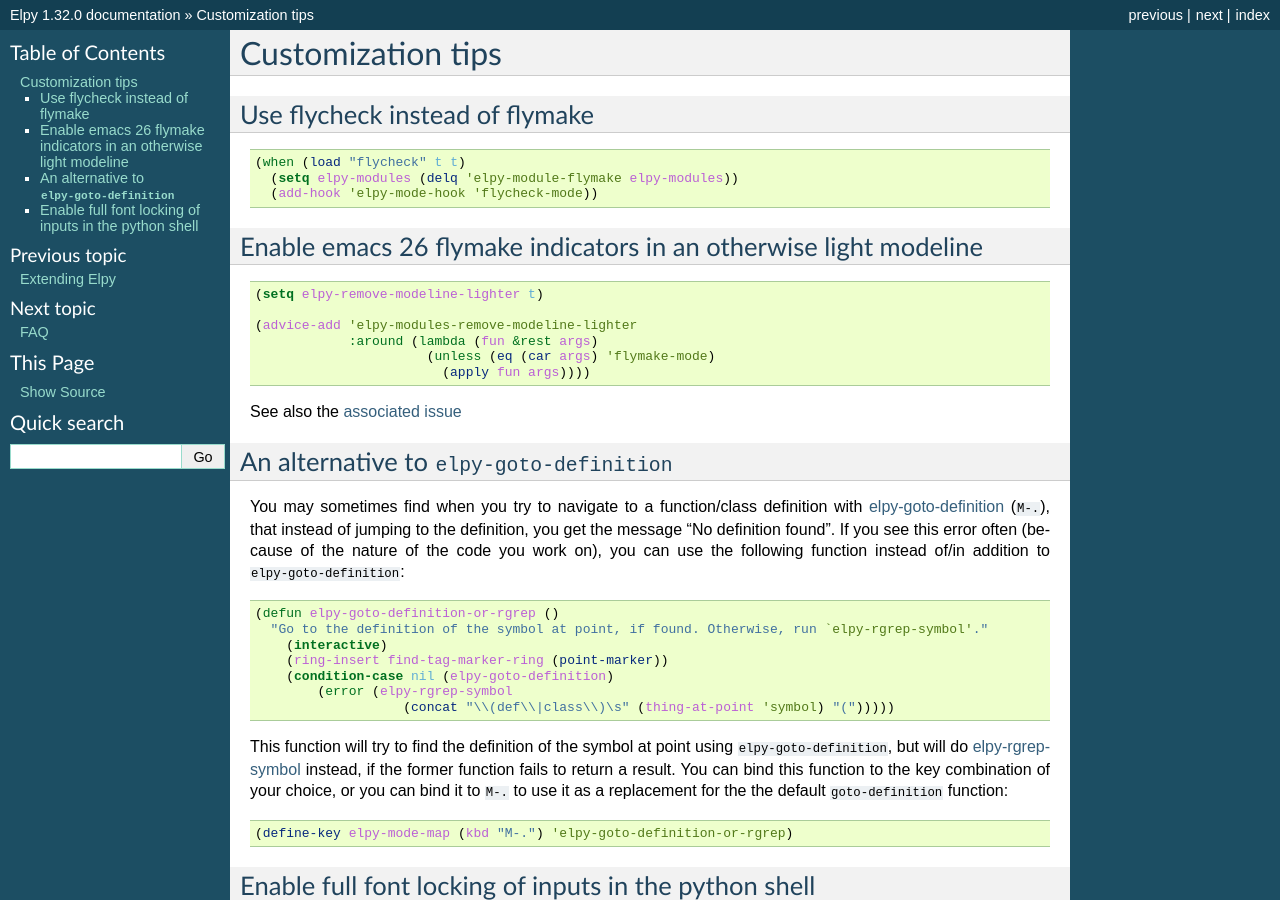
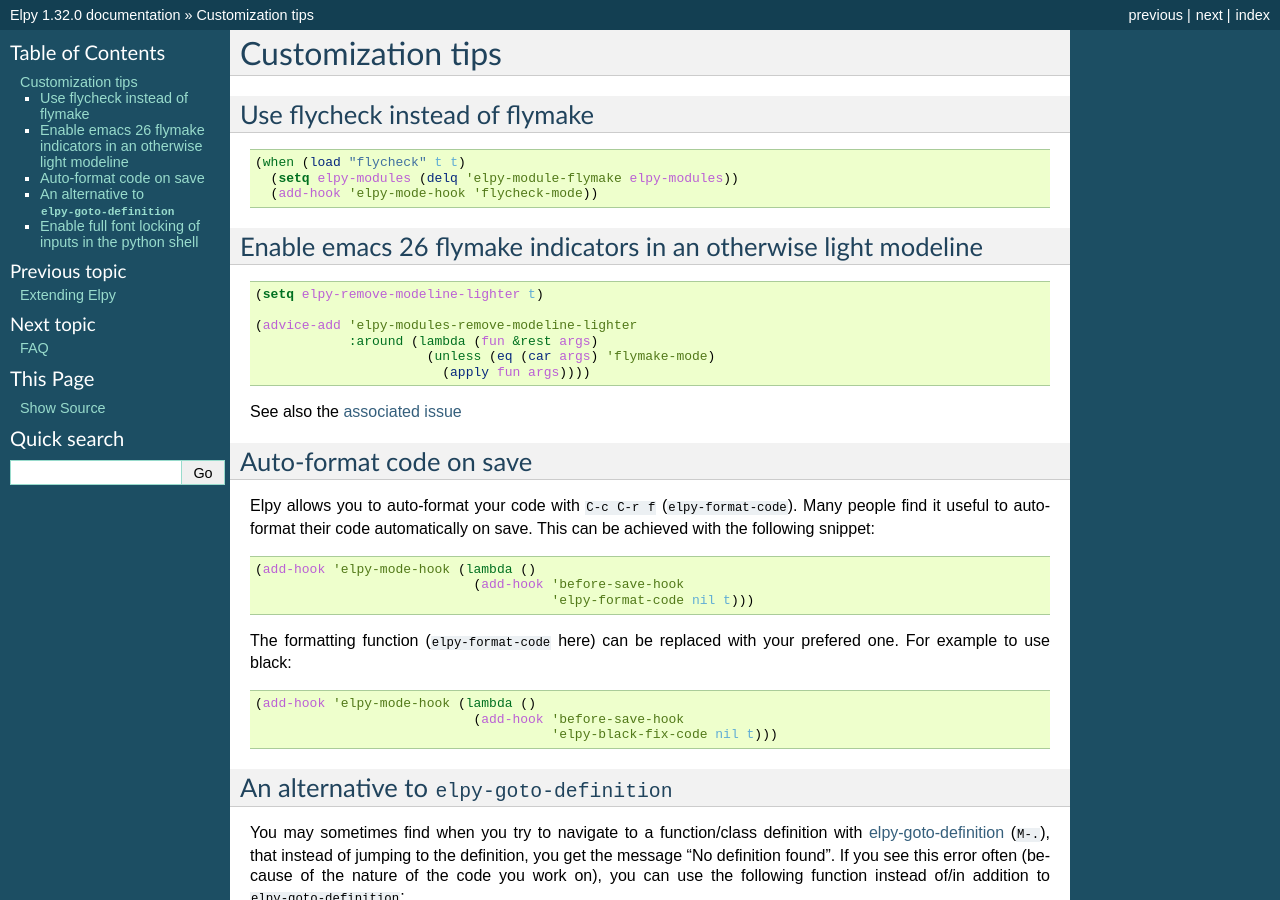
Before and after one commit to jorgenschaefer/elpy, a Sphinx documentation site: the page built from docs/customization_tips.rst, in a window 1280 px wide and 900 px high. Built offline with Sphinx 7.4.7, drawn with Linux system fonts in a browser that asks for light colours.

Commit message:
Update documentation with tips for autoformating on save

```diff
--- a/docs/customization_tips.rst
+++ b/docs/customization_tips.rst
@@ -29,6 +29,30 @@
 See also the `associated issue`_
 
 .. _associated issue: https://github.com/jorgenschaefer/elpy/issues/1422
+
+
+Auto-format code on save
+========================
+
+Elpy allows you to auto-format your code with ``C-c C-r f`` (``elpy-format-code``).
+Many people find it useful to auto-format their code automatically on save.
+This can be achieved with the following snippet:
+
+.. code-block:: elisp
+
+    (add-hook 'elpy-mode-hook (lambda ()
+                                (add-hook 'before-save-hook
+                                          'elpy-format-code nil t)))
+
+The formatting function (``elpy-format-code`` here) can be replaced with your prefered one.
+For example to use black:
+
+.. code-block:: elisp
+
+    (add-hook 'elpy-mode-hook (lambda ()
+                                (add-hook 'before-save-hook
+                                          'elpy-black-fix-code nil t)))
+
 
 
 An alternative to ``elpy-goto-definition``
```
Also changed, not shown: 1 other file.
